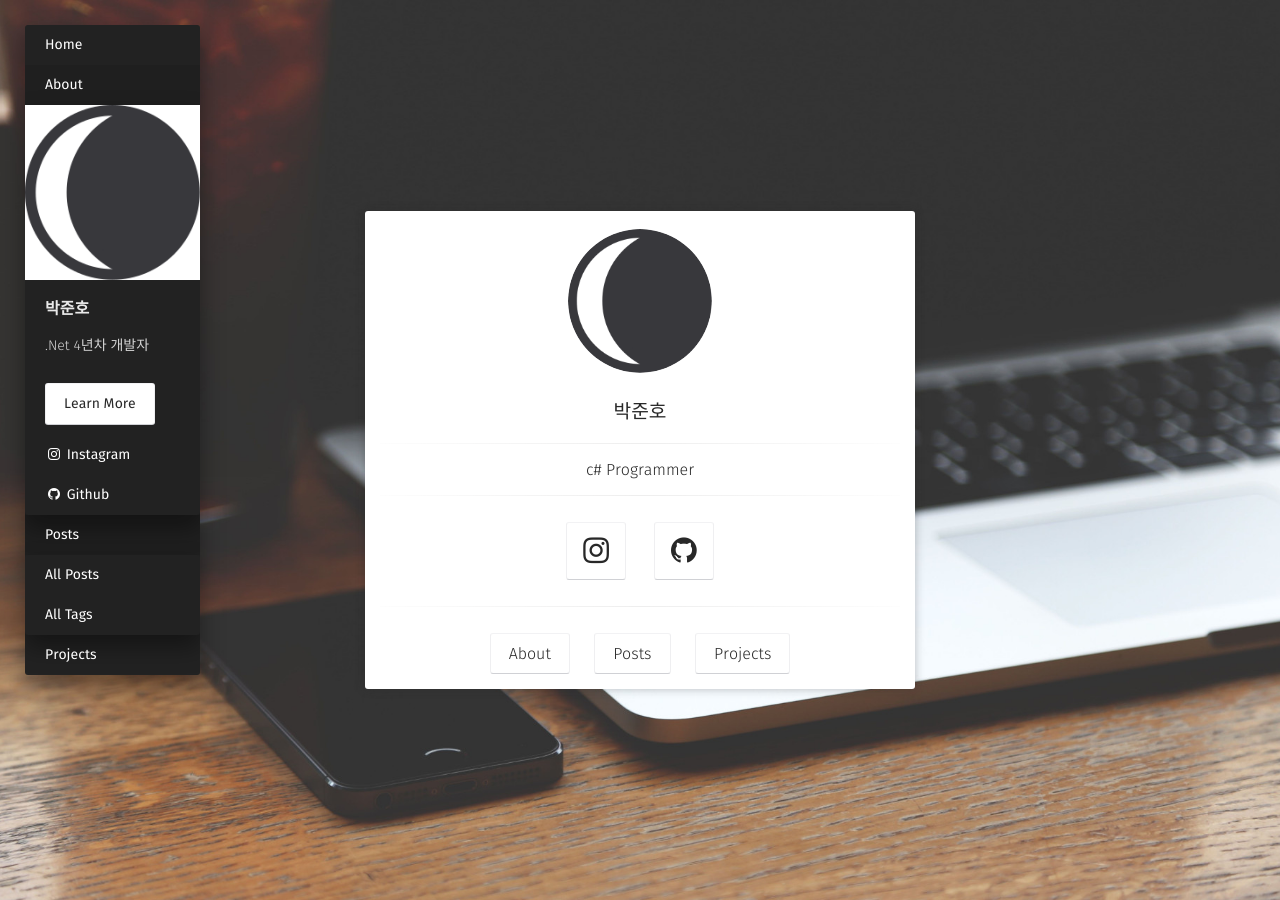
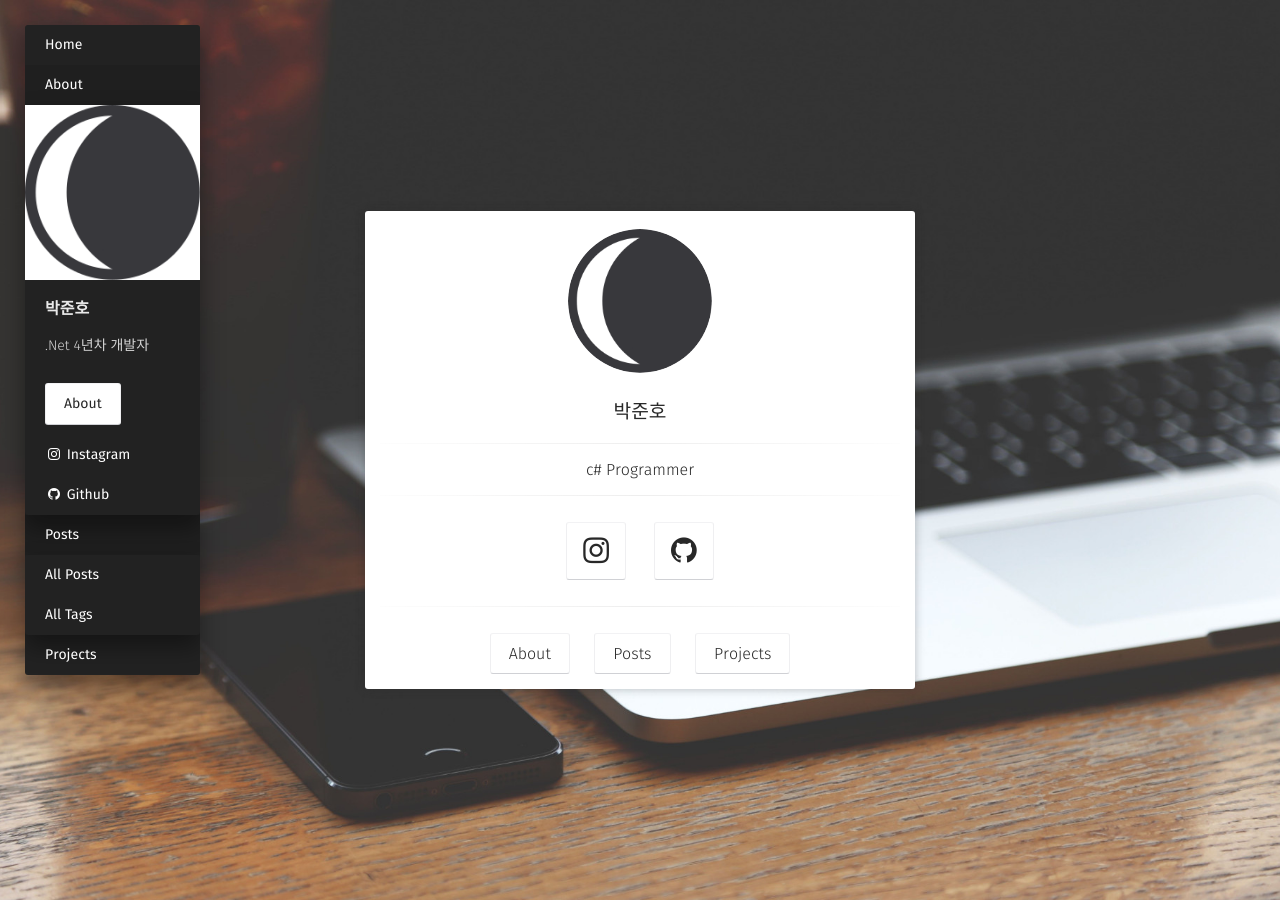
Before and after one commit to joonho-park/Profile, a Jekyll site: the page built from index.html, in a window 1280 px wide. Built offline with Jekyll 4.4.1, drawn with Linux system fonts in a browser that asks for light colours; some web fonts are replaced.

Commit message:
learn more 버튼 스타일 변경

```diff
--- a/_includes/nav.html
+++ b/_includes/nav.html
@@ -10,7 +10,7 @@
 						<h4>{{ site.title }}</h4>
 						<p>{{ site.description }}</p>
 					</li>
-					<li><a href="{{ site.url }}/about/"><span class="btn btn-inverse">Learn More</span></a></li>
+					<li><a href="{{ site.url }}/about/"><span class="btn btn-inverse"> About</span></a></li>
 					{% if site.email %}<li>
                         <a href="mailto:{{ site.email }}" target="_blank" rel="noopener noreferrer"><i class="fa fa-fw fa-envelope-square"></i> Email</a>
                     </li>{% endif %}
--- a/_sass/vendor/font-awesome/_stacked.scss
+++ b/_sass/vendor/font-awesome/_stacked.scss
@@ -8,6 +8,8 @@
   height: 2em;
   line-height: 2em;
   vertical-align: middle;
+    background-color: $fa-stack-bg; // 배경색 추가
+  border-radius: 0.25em; // 원하면 약간 둥글게
 }
 .#{$fa-css-prefix}-stack-1x, .#{$fa-css-prefix}-stack-2x {
   position: absolute;
--- a/_sass/vendor/font-awesome/_variables.scss
+++ b/_sass/vendor/font-awesome/_variables.scss
@@ -9,6 +9,7 @@ $fa-css-prefix:       fa !default;
 $fa-version:          "4.7.0" !default;
 $fa-border-color:     #eee !default;
 $fa-inverse:          #fff !default;
+$fa-stack-bg:         #000 !default;
 $fa-li-width:         (30em / 14) !default;
 
 $fa-var-500px: "\f26e";
```
